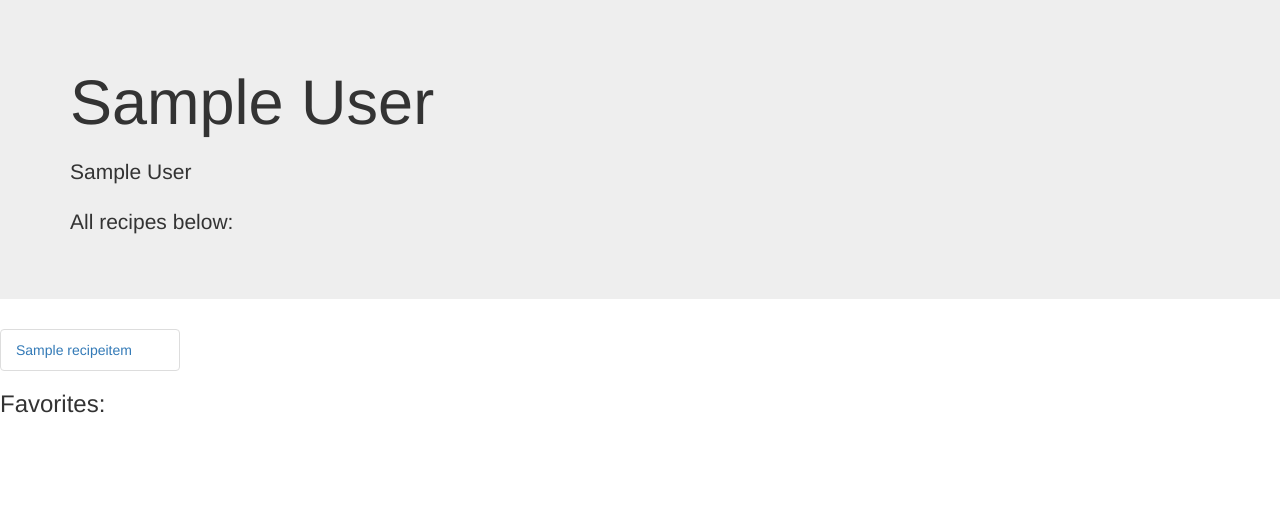
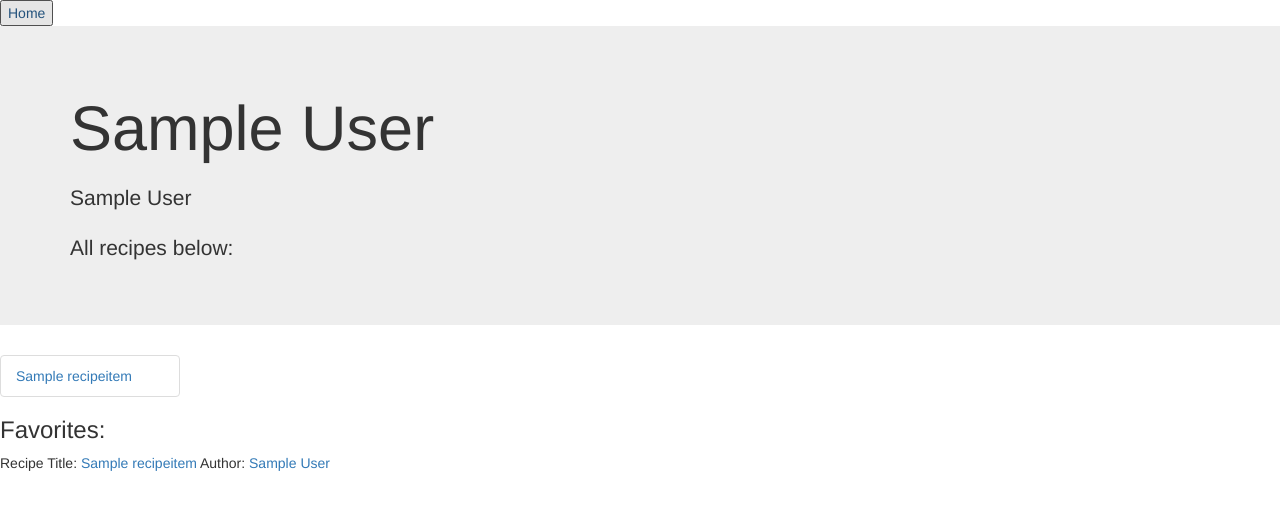
Before and after one commit to Ljohns635/recipebox, a Django app: page /authors/1/ in a window 1280 px wide. Shown: the top 510 px of the page. Run offline with Django 3.2, Linux system fonts and the light colour scheme; tables that the repository leaves empty hold one stand-in row (values such as "Sample post"); some libraries are stand-ins or nearby versions.

Commit message:
made functioning like buttons on authors/ recipes/ and / also added favorite list, and like_view

```diff
--- a/recipe_app/admin.py
+++ b/recipe_app/admin.py
@@ -1,5 +1,11 @@
 from django.contrib import admin
+from django.contrib.auth.admin import UserAdmin
 from recipe_app.models import Author, RecipeItems
 
 admin.site.register(Author)
 admin.site.register(RecipeItems)
+
+class AuthorUserAdmin(UserAdmin):
+    model = Author
+    fieldsets = UserAdmin.fieldsets + (
+        (None, {'fields': ('following')}),)
--- a/recipe_app/models.py
+++ b/recipe_app/models.py
@@ -1,10 +1,12 @@
 from django.db import models
 from django.contrib.auth.models import User
+
 
 class Author(models.Model):
     author_name = models.CharField(max_length=150)
     author_bio = models.TextField()
     user = models.OneToOneField(User, on_delete=models.CASCADE)
+    liked_recipe = models.ManyToManyField('RecipeItems', related_name='liked_recipe', symmetrical=False, blank=True)
 
     def __str__(self):
         return self.author_name
--- a/recipe_app/views.py
+++ b/recipe_app/views.py
@@ -22,7 +22,14 @@ def recipe_details(request, post_id):
 def author_details(request, author_id):
     author_obj = Author.objects.get(id=author_id)
     recipes = RecipeItems.objects.filter(author=author_obj)
-    return render(request, 'author_detail.html', {'author': author_obj, 'recipes': recipes})
+    liked_recipes = author_obj.liked_recipe.all()
+    return render(request, 'author_detail.html', {'author': author_obj, 'recipes': recipes, 'liked_recipes': liked_recipes})
+
+
+def like_view(request, post_id):
+    recipe_liked = RecipeItems.objects.get(id=post_id)
+    request.user.author.liked_recipe.add(recipe_liked)
+    return HttpResponseRedirect('/')
 
 
 @login_required
--- a/recipebox/urls.py
+++ b/recipebox/urls.py
@@ -15,12 +15,13 @@ Including another URLconf
 """
 from django.contrib import admin
 from django.urls import path
-from recipe_app.views import index_view, recipe_details, author_details, add_author, add_recipe, login_view, logout_view, edit_view
+from recipe_app.views import index_view, recipe_details, author_details, add_author, add_recipe, login_view, logout_view, edit_view, like_view
 urlpatterns = [
     path('', index_view, name='homepage'),
     path('recipes/<int:post_id>/', recipe_details, name='recipe_details'),
     path('authors/<int:author_id>/', author_details, name='author_details'),
     path('edit/<int:post_id>/', edit_view, name='edit'),
+    path('like/<int:post_id>/', like_view, name='like'),
     path('addrecipe/', add_recipe, name='add_recipe'),
     path('addauthor/', add_author, name='add_author'),
     path('login/', login_view, name='login'),
--- a/templates/author_detail.html
+++ b/templates/author_detail.html
@@ -12,6 +12,7 @@
     <title>Document</title>
   </head>
   <body>
+    <a href="/"><button>Home</button></a>
       <div class="jumbotron jumbotron-fluid">
           <div class="container">
               <h1 class="display-4">{{author.author_name}}</h1>
@@ -26,13 +27,17 @@
         {% if request.user.is_anonymous %}
         <li class="list-group-item"><a href="/recipes/{{item.id}}/">{{item.title}}</a></li>
         {% else %}
-        <li class="list-group-item"><a href="/recipes/{{item.id}}/">{{item.title}}</a><button>Favorite</button></li>
+        <li class="list-group-item"><a href="/recipes/{{item.id}}/">{{item.title}}</a><a href="/like/{{item.id}}/"><button>Favorite</button></a></li>
         {% endif %}
         {% endfor %}
       </ul>
     </div>
     <div>
       <h3>Favorites:</h3>
+      {%for item in liked_recipes%}
+      <p>Recipe Title: <a href="/recipes/{{item.id}}/">{{item.title}}</a>
+        Author: <a href="/authors/{{item.author.id}}/">{{item.author}}</a></p>
+      {% endfor %}
     </div>
 
   </body>
--- a/templates/author_form.html
+++ b/templates/author_form.html
@@ -9,6 +9,7 @@
 </head>
 
 <body>
+    <a href="/"><button>Home</button></a>
     {% if request.user.is_staff %}
     <form action="" method="POST">
         {% csrf_token %}
--- a/templates/edit.html
+++ b/templates/edit.html
@@ -1,6 +1,7 @@
 
 {% if request.user.author == edit.author or request.user.is_staff %}
 <h1>Edit</h1>
+<a href="/"><button>Home</button></a>
 <form action='' method="post">
     {% csrf_token %}
     {{form.as_p}}
--- a/templates/generic_forms.html
+++ b/templates/generic_forms.html
@@ -7,6 +7,7 @@
     <title>Document</title>
 </head>
 <body>
+    <a href="/"><button>Home</button></a>
     <form action="" method="POST">
         {% csrf_token %}
         {{form.as_p}}
```
Also changed, not shown: templates/index.html (+7 -2 lines), templates/recipe_detail.html (+25 -1 lines), recipe_app/migrations/0001_initial.py.
